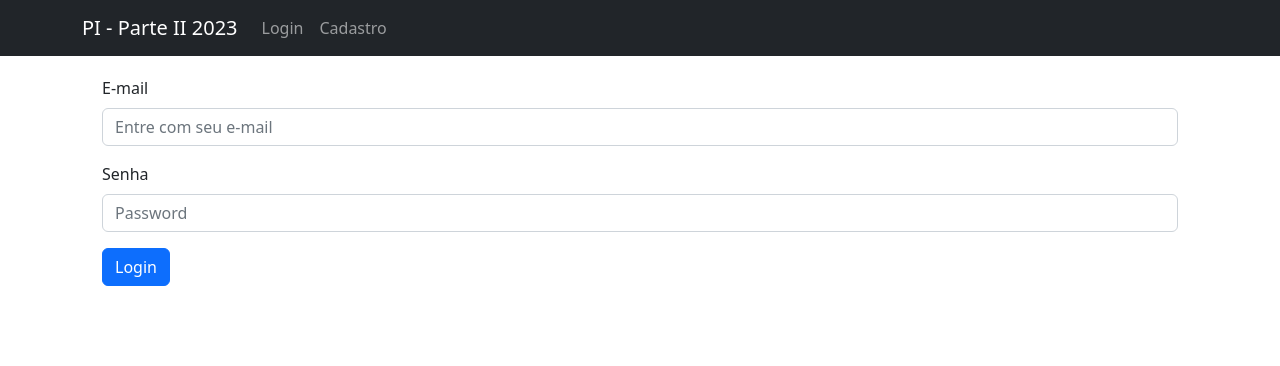
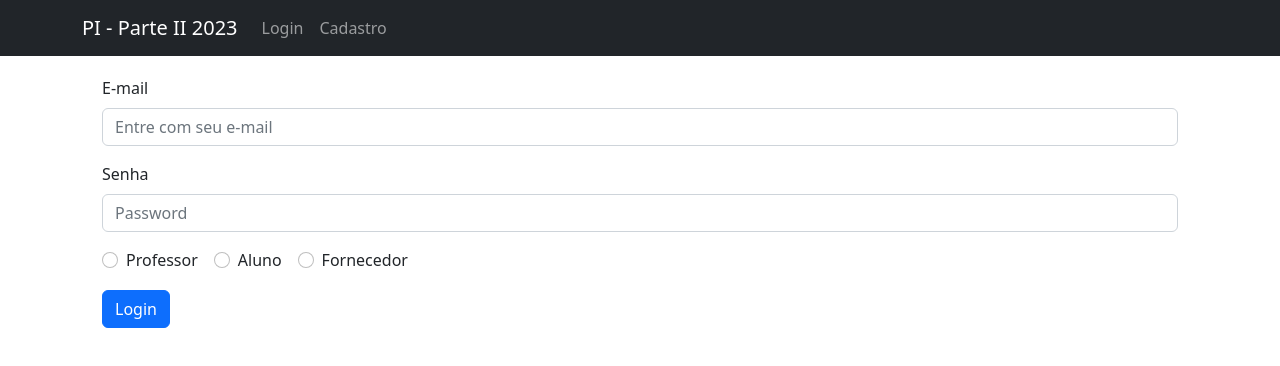
Before and after one commit to solangegamboa/pi-2-entrega, a Next.js app: page / in a window 1280 px wide. Shown: the top 366 px of the page. Built offline with nearby package versions, Linux system fonts and the light colour scheme.

Commit message:
ajustes rota

```diff
--- a/app/components/Formularios/Formulario.tsx
+++ b/app/components/Formularios/Formulario.tsx
@@ -4,6 +4,7 @@ import Button from 'react-bootstrap/Button';
 import Form from 'react-bootstrap/Form';
 import './style.css';
 import RadioBtn from './RadioBtn';
+import { useState } from 'react';
 
 function Formulario(props) {
     return (props.tipo === 'login') ? Login() : Cadastro()
@@ -11,6 +12,8 @@ function Formulario(props) {
 
 function Login() {
     const router = useRouter();
+    const [pessoa, setPessoa] = useState("")
+
     return (
         <Form className='form'>
             <Form.Group className="mb-3" controlId="formBasicEmail">
@@ -23,7 +26,13 @@ function Login() {
                 <Form.Control type="password" placeholder="Password" />
             </Form.Group>
 
-            <Button variant="primary" type="submit" onClick={() => router.push('/dashboard')}>
+            <div key={`inline-radio`} className="mb-3">
+                <Form.Check inline label="Professor" name="pessoa" type='radio' id={`inline-radio-1`} value="professor" checked={pessoa === 'professor'} onChange={(e) => setPessoa(e.currentTarget.value)} />
+                <Form.Check inline label="Aluno" name="pessoa" type='radio' id={`inline-radio-2`} value="aluno" checked={pessoa === 'aluno'} onChange={(e) => setPessoa(e.currentTarget.value)} />
+                <Form.Check inline label="Fornecedor" name="pessoa" type='radio' id={`inline-radio-3`} value="fornecedor" checked={pessoa === 'fornecedor'} onChange={(e) => setPessoa(e.currentTarget.value)} />
+            </div>
+
+            <Button variant="primary" type="submit" onClick={() => router.push(`/dashboard/${pessoa}`)}>
                 Login
             </Button>
         </Form >
--- a/app/components/Nav.tsx
+++ b/app/components/Nav.tsx
@@ -7,8 +7,8 @@ function NavGeral() {
             <Container>
                 <Navbar.Brand href="#">PI - Parte II 2023</Navbar.Brand>
                 <Nav className="me-auto">
-                    <Nav.Link href="/pi-2-entrega">Login</Nav.Link>
-                    <Nav.Link href="/pi-2-entrega/cadastro">Cadastro</Nav.Link>
+                    <Nav.Link href="/">Login</Nav.Link>
+                    <Nav.Link href="/cadastro">Cadastro</Nav.Link>
                 </Nav>
             </Container>
         </Navbar>
--- a/app/layout.tsx
+++ b/app/layout.tsx
@@ -4,7 +4,7 @@ import 'bootstrap/dist/css/bootstrap.min.css'
 import NavGeral from "./components/Nav";
 
 export const metadata = {
-    title: 'Projeto Integrador - 2',
+    title: 'Projeto Integrador - 2, Primeiro semestre',
     description: 'Fluxo do sistema',
 }
 
--- a/next.config.js
+++ b/next.config.js
@@ -1,22 +1,22 @@
+// /** @type {import('next').NextConfig} */
+// const nextConfig = {
+//   experimental: {
+//     appDir: true,
+//   },
+//   output: 'export',
+//   assetPrefix: '/pi-2-entrega/',
+//   basePath: '/pi-2-entrega'
+// }
+
+// module.exports = nextConfig
+
 /** @type {import('next').NextConfig} */
 const nextConfig = {
   experimental: {
     appDir: true,
   },
   output: 'export',
-  assetPrefix: '/pi-2-entrega/',
-  basePath: '/pi-2-entrega'
+  distDir: 'dist'
 }
 
 module.exports = nextConfig
-
-// /** @type {import('next').NextConfig} */
-// const nextConfig = {
-//   experimental: {
-//     appDir: true,
-//   },
-//   output: 'export',
-//   distDir: 'dist'
-// }
-
-// module.exports = nextConfig
--- a/package.json
+++ b/package.json
@@ -14,7 +14,7 @@
     "start": "next start",
     "lint": "next lint",
     "export": "next export",
-    "deploy": "gh-pages -d dist"
+    "deploy": "gh-pages -d out"
   },
   "devDependencies": {
     "@types/node": "18.16.3",
```
Also changed, not shown: app/components/Formularios/RadioBtn.tsx (+1 -8 lines), 26 other files (tests, documents, lock files or other folders).
